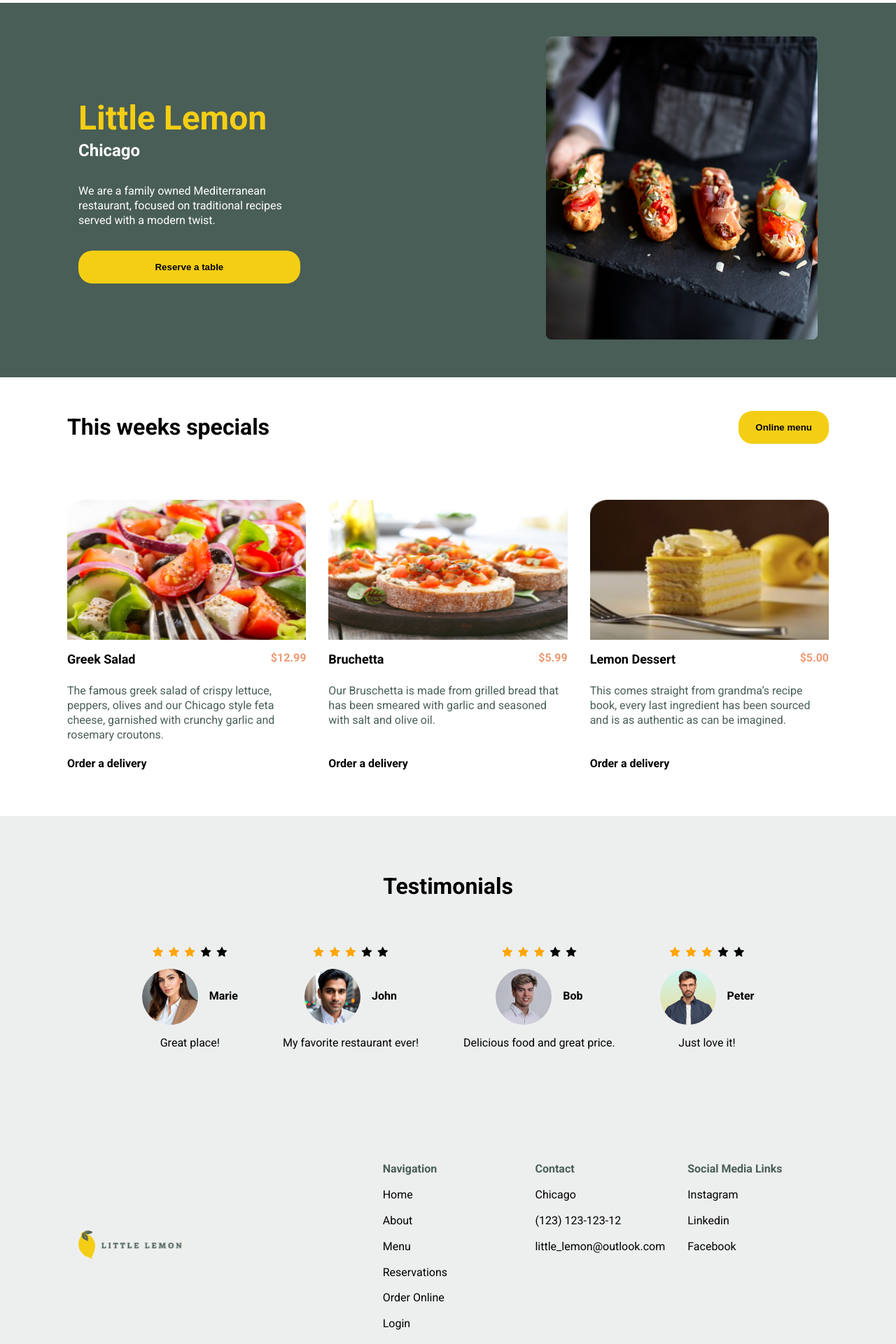
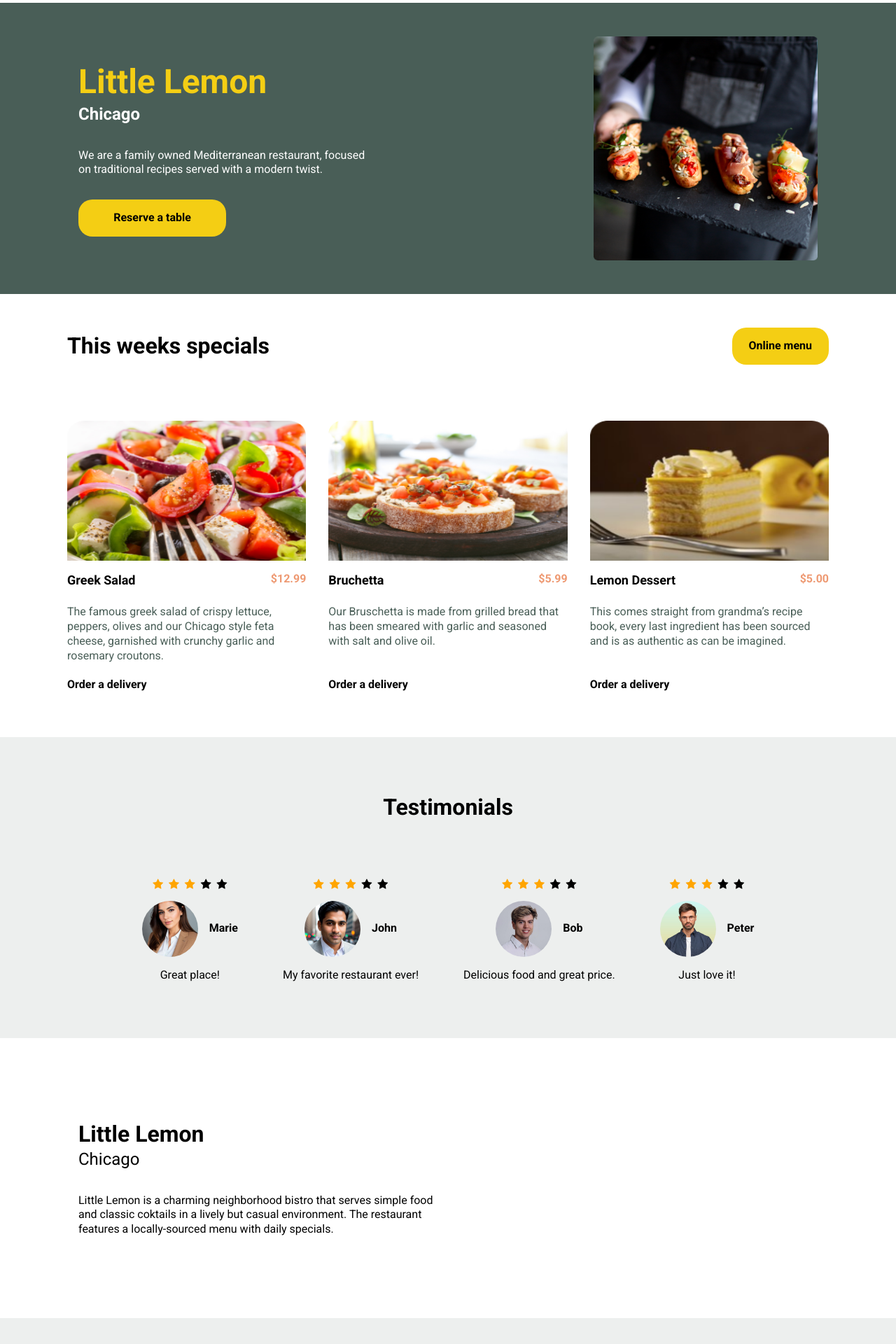
Before and after one commit to natallyriqueto/meta-course, a React (Vite) app: page / in a window 1280 px wide. Shown: the part 100-2020 px from the top of the page at 70% size. Built offline with nearby package versions, Linux system fonts and the light colour scheme.

Commit message:
make hero component responsive

```diff
--- a/src/components/About/index.tsx
+++ b/src/components/About/index.tsx
@@ -4,7 +4,7 @@ import "./styles.css";
 
 export function About() {
     return (
-        <section>
+        <section id="about">
             <div className="aboutContainer">
                 <div className="aboutInfo">
                     <div>
@@ -17,8 +17,8 @@ export function About() {
                     </p>
                 </div>
                 <div className="aboutImgContent">
-                    <img src={staffKitchenIMG} alt="little lemon staff cooking" />
-                    <img src={staffIMG} alt="little lemon staff" />
+                    {/* <img src={staffKitchenIMG} alt="little lemon staff cooking" />
+                    <img src={staffIMG} alt="little lemon staff" /> */}
                 </div>
             </div>
         </section>
--- a/src/components/About/styles.css
+++ b/src/components/About/styles.css
@@ -15,6 +15,22 @@
     width: 50%;
 }
 
+.aboutInfo {
+    width: 50%;
+    display: flex;
+    flex-direction: column;
+    gap: 2rem;
+}
+
+.aboutInfo h2 {
+    font-size: 2rem;
+}
+
+.aboutInfo h3 {
+    font-weight: 500;
+    font-size: 1.5rem;
+}
+
 .aboutImgContent img {
     width: 100%;
     position: absolute;
@@ -22,7 +38,6 @@
     width: 15rem;
     height: 18rem;
 }
-
 
 .aboutImgContent img:first-child {
     top: 3rem;
--- a/src/components/Footer/styles.css
+++ b/src/components/Footer/styles.css
@@ -9,12 +9,14 @@ footer {
     display: flex;
     justify-content: space-between;
     align-items: center;
+    gap: 2rem;
+    flex-wrap: wrap;
 }
 
 .footerNav {
-    display: grid;
-    grid-template-columns: repeat(3, 1fr);
+    display: flex;
     gap: 2rem;
+    flex-wrap: wrap;
 }
 
 .footerList {
--- a/src/components/Header/index.tsx
+++ b/src/components/Header/index.tsx
@@ -5,7 +5,8 @@ export function Header() {
     return (
         <header>
             <img src={logo} alt="little lemon logo" />
-            <nav>
+            <button className="dropdown">Toggle</button>
+            <nav className="mainNavigation">
                 <ul>
                     <li>Home</li>
                     <li>About</li>
--- a/src/components/Header/styles.css
+++ b/src/components/Header/styles.css
@@ -21,3 +21,37 @@ ul li:hover {
     color: var(--green);
     font-weight: 600;
 }
+
+.dropdown {
+    display: none;
+}
+
+@media (max-width: 700px) {
+    .dropdown {
+        display: flex;
+        position: relative;
+        cursor: pointer;
+    }
+
+    .mainNavigation {
+        display: none;
+    }
+
+    .dropdown:hover .mainNavigation {
+        display: flex;
+        position: absolute;
+        top: 1rem;
+        right: 1rem;
+        background-color: #f9f9f9;
+        min-width: 12rem;
+        box-shadow: 0px 8px 16px 0px rgba(0,0,0,0.2);
+        padding: 1rem;
+        z-index: 1;
+    }
+
+    .dropdown:hover .mainNavigation ul {
+        display: flex;
+        flex-direction: column;
+    }
+
+}
--- a/src/components/Hero/styles.css
+++ b/src/components/Hero/styles.css
@@ -17,12 +17,21 @@
     display: flex;
     flex-direction: column;
     gap: 2rem;
-    max-width: 30%;
+    max-width: 40%;
+}
+
+.heroInfo button {
+    max-width: 50%;
+}
+
+.imgContent {
+    width: 20rem;
+    height: 20rem;
 }
 
 .imgContent img {
-    max-height: 100%;
-    flex-grow: 0;
+    height: 100%;
+    width: 100%;
 }
 
 .heroInfo h1 {
@@ -39,8 +48,13 @@
     color: white;
 }
 
+@media (max-width: 1000px) {
+    .heroInfo {
+        max-width: 50%;
+    }
+}
 
-@media (max-width: 650px) {
+@media (max-width: 700px) {
     .imgContent {
         display: none;
     }
--- a/src/components/Testimonials/styles.css
+++ b/src/components/Testimonials/styles.css
@@ -6,8 +6,9 @@
 .testimonialsCard {
     display: flex;
     justify-content: center;
+    flex-wrap: wrap;
     gap: 4rem;
-    margin-top: 4rem;
+    margin-top: 5rem;
 }
 
 .testimonialsContent {
--- a/src/index.css
+++ b/src/index.css
@@ -1,7 +1,4 @@
 :root {
-  font: 400 1rem 'Roboto';
-  line-height: 1.3;
-
   text-rendering: optimizeLegibility;
   -webkit-font-smoothing: antialiased;
   -moz-osx-font-smoothing: grayscale;
@@ -18,3 +15,14 @@
   padding: 0;
   box-sizing: border-box;
 }
+
+body, input, button {
+  font: 400 1rem 'Roboto';
+  line-height: 1.3;
+}
+
+@media (max-width: 800px) {
+  html {
+    font-size: 87%;
+  }
+}
--- a/src/pages/Home/index.tsx
+++ b/src/pages/Home/index.tsx
@@ -12,7 +12,7 @@ export function Home() {
             <Hero />
             <Menu />
             <Testimonials />
-            {/* <About /> */}
+            <About />
             <Footer />
         </div>
     )
```
